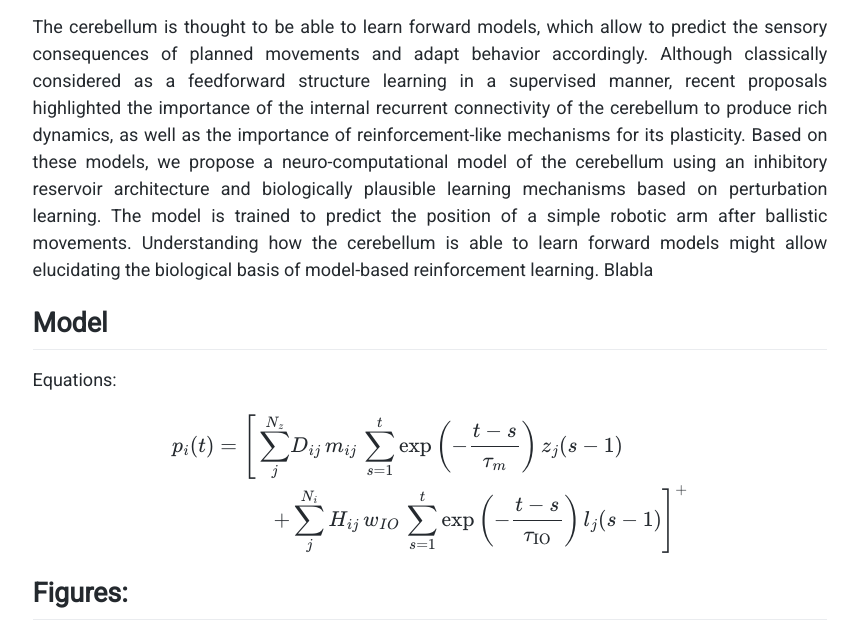
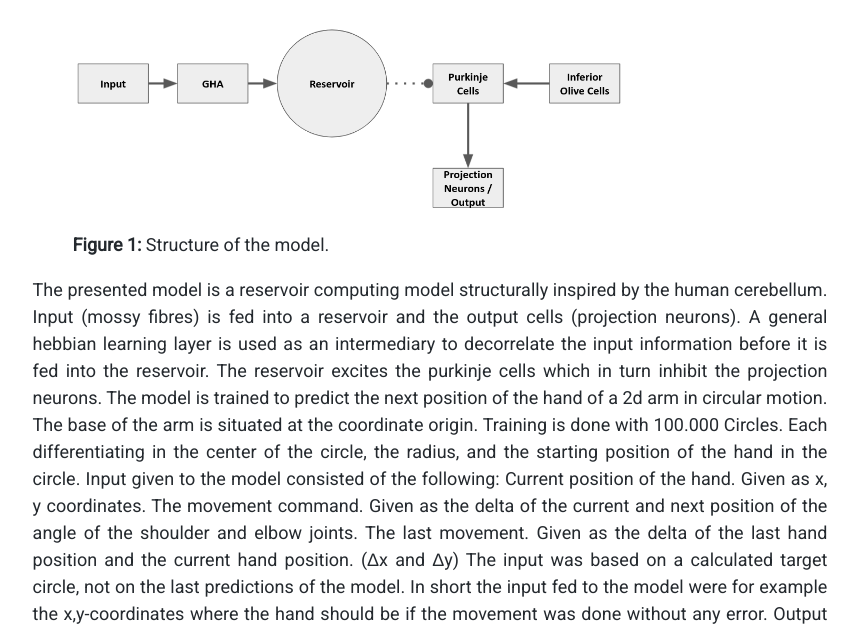
Before and after one commit to julmag/report_cb, a plain HTML site: page index.html in a window 1280 px wide. Shown: the part 180-806 px from the top of the page, without its empty margins (210-1068 px from the left). Drawn offline with nearby package versions, Linux system fonts and the light colour scheme; some packages are replaced by stand-ins of ours.

Commit message:
Second Change

```diff
--- a/index.html
+++ b/index.html
@@ -1,52 +1,5 @@
 <!DOCTYPE html>
-<!--
-==============================================================================
-           "GitHub HTML5 Pandoc Template" v2.1 — by Tristano Ajmone
-==============================================================================
-Copyright © Tristano Ajmone, 2017, MIT License (MIT). Project's home:
 
-- https://github.com/tajmone/pandoc-goodies
-
-The CSS in this template reuses source code taken from the following projects:
-
-- GitHub Markdown CSS: Copyright © Sindre Sorhus, MIT License (MIT):
-  https://github.com/sindresorhus/github-markdown-css
-
-- Primer CSS: Copyright © 2016-2017 GitHub Inc., MIT License (MIT):
-  http://primercss.io/
-
-~~~~~~~~~~~~~~~~~~~~~~~~~~~~~~~~~~~~~~~~~~~~~~~~~~~~~~~~~~~~~~~~~~~~~~~~~~~~~~
-The MIT License
-
-Copyright (c) Tristano Ajmone, 2017 (github.com/tajmone/pandoc-goodies)
-Copyright (c) Sindre Sorhus <sindresorhus@gmail.com> (sindresorhus.com)
-Copyright (c) 2017 GitHub Inc.
-
-"GitHub Pandoc HTML5 Template" is Copyright (c) Tristano Ajmone, 2017, released
-under the MIT License (MIT); it contains readaptations of substantial portions
-of the following third party softwares:
-
-(1) "GitHub Markdown CSS", Copyright (c) Sindre Sorhus, MIT License (MIT).
-(2) "Primer CSS", Copyright (c) 2016 GitHub Inc., MIT License (MIT).
-
-Permission is hereby granted, free of charge, to any person obtaining a copy
-of this software and associated documentation files (the "Software"), to deal
-in the Software without restriction, including without limitation the rights
-to use, copy, modify, merge, publish, distribute, sublicense, and/or sell
-copies of the Software, and to permit persons to whom the Software is
-furnished to do so, subject to the following conditions:
-
-The above copyright notice and this permission notice shall be included in all
-copies or substantial portions of the Software.
-
-THE SOFTWARE IS PROVIDED "AS IS", WITHOUT WARRANTY OF ANY KIND, EXPRESS OR
-IMPLIED, INCLUDING BUT NOT LIMITED TO THE WARRANTIES OF MERCHANTABILITY,
-FITNESS FOR A PARTICULAR PURPOSE AND NONINFRINGEMENT. IN NO EVENT SHALL THE
-AUTHORS OR COPYRIGHT HOLDERS BE LIABLE FOR ANY CLAIM, DAMAGES OR OTHER
-LIABILITY, WHETHER IN AN ACTION OF CONTRACT, TORT OR OTHERWISE, ARISING FROM,
-OUT OF OR IN CONNECTION WITH THE SOFTWARE OR THE USE OR OTHER DEALINGS IN THE
-SOFTWARE.
-==============================================================================-->
 <html>
 <head>
   <meta charset="utf-8" />
@@ -67,7 +20,34 @@ SOFTWARE.
 <h1 class="title">Forward models in the cerebellum</h1>
 <p class="author">Julian Thukral, Julien Vitay and Fred Hamker</p>
 </header>
-<p>The cerebellum is thought to be able to learn forward models, which allow to predict the sensory consequences of planned movements and adapt behavior accordingly. Although classically considered as a feedforward structure learning in a supervised manner, recent proposals highlighted the importance of the internal recurrent connectivity of the cerebellum to produce rich dynamics, as well as the importance of reinforcement-like mechanisms for its plasticity. Based on these models, we propose a neuro-computational model of the cerebellum using an inhibitory reservoir architecture and biologically plausible learning mechanisms based on perturbation learning. The model is trained to predict the position of a simple robotic arm after ballistic movements. Understanding how the cerebellum is able to learn forward models might allow elucidating the biological basis of model-based reinforcement learning. Blabla</p>
+<p>
+
+  <figure>
+    <img src="img/cb_model.png" alt="Figure 1: Structure of the model." style="width:80.0%" /><figcaption><strong>Figure 1:</strong> Structure of the model.</figcaption>
+    </figure>
+
+  The presented model is a reservoir computing model structurally inspired by the human cerebellum. Input (mossy fibres) is fed into a reservoir and the output cells (projection neurons). A general hebbian learning layer is used as an intermediary to decorrelate the input information before it is fed into the reservoir. The reservoir excites the purkinje cells which in turn inhibit the projection neurons.
+
+  The model is trained to predict the next position of the hand of a 2d arm in circular motion. The base of the arm is situated at the coordinate origin.
+
+  Training is done with 100.000 Circles. Each differentiating in the center of the circle, the radius, and the starting position of the hand in the circle.
+
+
+  Input given to the model consisted of the following:
+  Current position of the hand. Given as x, y coordinates.
+  The movement command. Given as the delta of the current and next position of the angle of the shoulder and elbow joints.
+  The last movement. Given as the delta of the last hand position and the current hand position. (Δx and Δy)
+
+  The input was based on a calculated target circle, not on the last predictions of the model. In short the input fed to the model were for example the x,y-coordinates where the hand should be if the movement was done without any error.
+
+  Output of the model consists of the x,y coordinates of the predicted position of the hand given the input information.
+
+  The error is calculated as the normalized mean squared error of the delta between target (calculated next position of the hand) and prediction of the model.
+
+  Learning only happens between the reservoir and the purkinje cell layer. Weights are adjusted  with a modified delta learning algorithm:
+
+  w = w + 𝜼 * (pre.r * error - c*w)
+  </p>
 <h2 id="model">Model</h2>
 <p>Equations:</p>
 <p><span class="math display">\[
```
